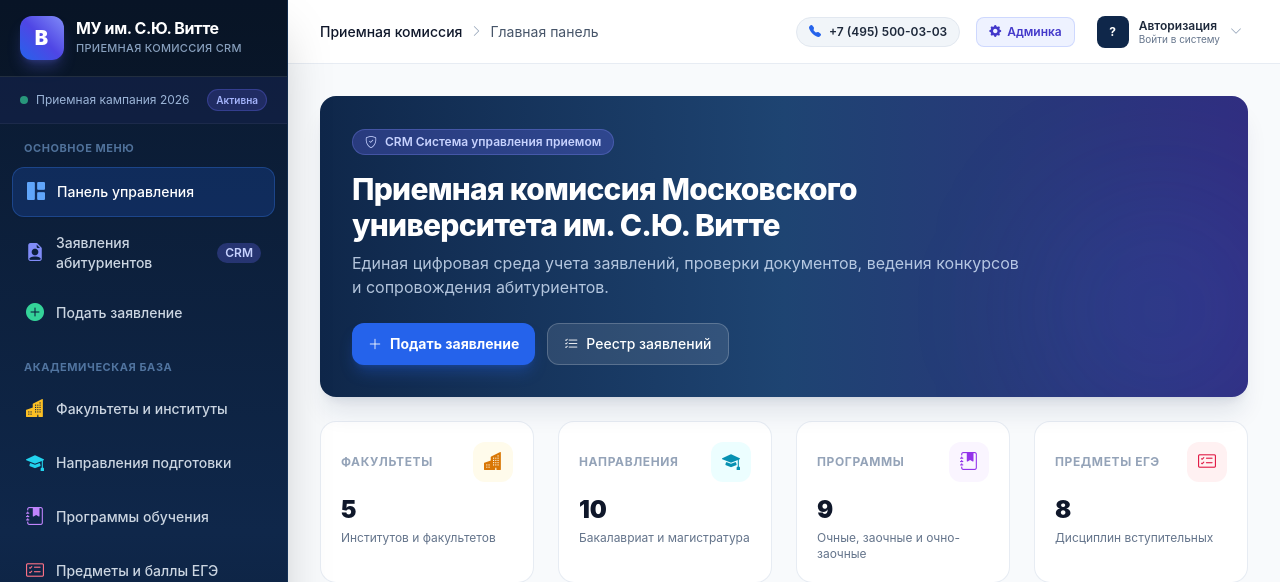
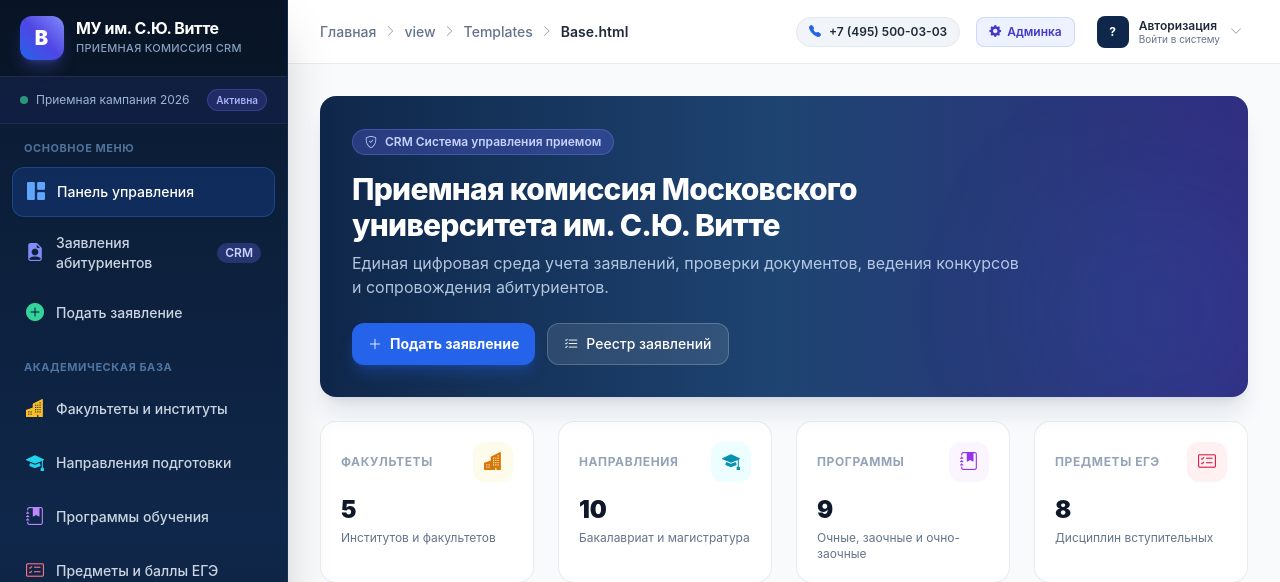
Before and after one commit to Crmsysuniv/witte-admissions-crm, a Django app: template templates/base.html in a window 1280 px wide. Shown: the top 582 px of the page. Run offline with Django 5.2, Linux system fonts and the light colour scheme; the template is opened without the code that fills it, so the values that code supplies are empty; parts of the project's set-up code (start-up, migrations or seed data) failed here and were passed over; some libraries are stand-ins or nearby versions.

Commit message:
feat(core): implement dynamic breadcrumb component

```diff
--- /dev/null
+++ b/core/context_processors.py
@@ -0,0 +1,75 @@
+from django.urls import resolve, Resolver404
+
+PATH_TITLES = {
+    # System & Auth
+    'admin': 'Панель управления',
+    'accounts': 'Пользователи',
+    'user': 'Пользователи',
+    'login': 'Вход в систему',
+    'logout': 'Выход',
+    'password_change': 'Смена пароля',
+
+    # Admissions
+    'admissions': 'Приемная комиссия',
+    'application': 'Заявления',
+    'applicantprofile': 'Профили абитуриентов',
+    'officerprofile': 'Профили сотрудников',
+    'faculty': 'Факультеты',
+    'specialty': 'Направления подготовки',
+    'educationprogram': 'Программы обучения',
+    'examsubject': 'Предметы ЕГЭ / ВИ',
+    'applicationdocument': 'Документы абитуриентов',
+    'examscore': 'Баллы вступительных испытаний',
+
+    # Feedback & Audit
+    'feedback': 'Обратная связь',
+    'feedbackmessage': 'Сообщения',
+    'audit': 'Аудит системы',
+    'statuslog': 'История статусов',
+    'notification': 'Уведомления',
+
+    # Actions
+    'add': 'Добавление',
+    'change': 'Редактирование',
+    'delete': 'Удаление',
+    'history': 'История изменений',
+}
+
+
+def breadcrumbs_processor(request):
+    """
+    Контекстный процессор для динамических хлебных крошек (breadcrumbs).
+    Автоматически строит иерархию пути на основе URL или явно переданного request.breadcrumbs.
+    """
+    if hasattr(request, 'breadcrumbs') and request.breadcrumbs:
+        return {'breadcrumbs': request.breadcrumbs}
+
+    breadcrumbs = [
+        {'title': 'Главная', 'url': '/', 'is_active': False}
+    ]
+
+    path = request.path.strip('/')
+    if not path:
+        breadcrumbs[0]['is_active'] = True
+        return {'breadcrumbs': breadcrumbs}
+
+    segments = path.split('/')
+    accumulated_path = ''
+
+    for index, segment in enumerate(segments):
+        accumulated_path += f'/{segment}'
+        is_last = (index == len(segments) - 1)
+
+        if segment.isdigit():
+            title = f"Запись №{segment}"
+        else:
+            segment_lower = segment.lower()
+            title = PATH_TITLES.get(segment_lower, segment.replace('_', ' ').replace('-', ' ').capitalize())
+
+        breadcrumbs.append({
+            'title': title,
+            'url': f"{accumulated_path}/",
+            'is_active': is_last
+        })
+
+    return {'breadcrumbs': breadcrumbs}
--- /dev/null
+++ b/core/templatetags/breadcrumb_tags.py
@@ -0,0 +1,45 @@
+from django import template
+from django.utils.safestring import mark_safe
+
+register = template.Library()
+
+
+@register.simple_tag(takes_context=True)
+def render_breadcrumbs(context, custom_breadcrumbs=None):
+    """
+    Рендерит HTML-компонент хлебных крошек в лаконичном современном дизайне.
+    """
+    breadcrumbs = custom_breadcrumbs or context.get('breadcrumbs', [])
+    if not breadcrumbs:
+        return ''
+
+    items_html = []
+    for item in breadcrumbs:
+        title = item.get('title', '')
+        url = item.get('url', '#')
+        is_active = item.get('is_active', False)
+
+        if is_active:
+            items_html.append(f'''
+                <li class="inline-flex items-center">
+                    <span class="text-sm font-semibold text-slate-800" aria-current="page">{title}</span>
+                </li>
+            ''')
+        else:
+            items_html.append(f'''
+                <li class="inline-flex items-center">
+                    <a href="{url}" class="text-sm font-medium text-slate-500 hover:text-indigo-600 transition-colors flex items-center gap-1.5">
+                        {title}
+                    </a>
+                    <i class="bi bi-chevron-right text-xs text-slate-400 mx-2"></i>
+                </li>
+            ''')
+
+    html = f'''
+    <nav class="flex items-center text-sm" aria-label="Хлебные крошки">
+        <ol class="inline-flex items-center flex-wrap gap-y-1">
+            {''.join(items_html)}
+        </ol>
+    </nav>
+    '''
+    return mark_safe(html)
--- a/templates/base.html
+++ b/templates/base.html
@@ -1,4 +1,4 @@
-{% load static %}
+{% load static breadcrumb_tags %}
 <!DOCTYPE html>
 <html lang="ru" class="h-full bg-slate-50">
 <head>
@@ -243,10 +243,10 @@
                         <i class="bi bi-list text-2xl"></i>
                     </button>
 
-                    <div class="hidden sm:flex items-center gap-2 text-sm text-slate-500">
-                        <span class="font-medium text-slate-900">Приемная комиссия</span>
-                        <i class="bi bi-chevron-right text-xs text-slate-400"></i>
-                        <span class="text-slate-600 font-normal">{% block header_breadcrumb %}Главная панель{% endblock %}</span>
+                    <div class="hidden sm:flex items-center">
+                        {% block breadcrumbs %}
+                            {% render_breadcrumbs %}
+                        {% endblock %}
                     </div>
                 </div>
 
--- a/witte_crm/settings.py
+++ b/witte_crm/settings.py
@@ -69,6 +69,7 @@
                 'django.template.context_processors.request',
                 'django.contrib.auth.context_processors.auth',
                 'django.contrib.messages.context_processors.messages',
+                'core.context_processors.breadcrumbs_processor',
             ],
         },
     },
```
Also changed, not shown: core/templatetags/__init__.py (added).
